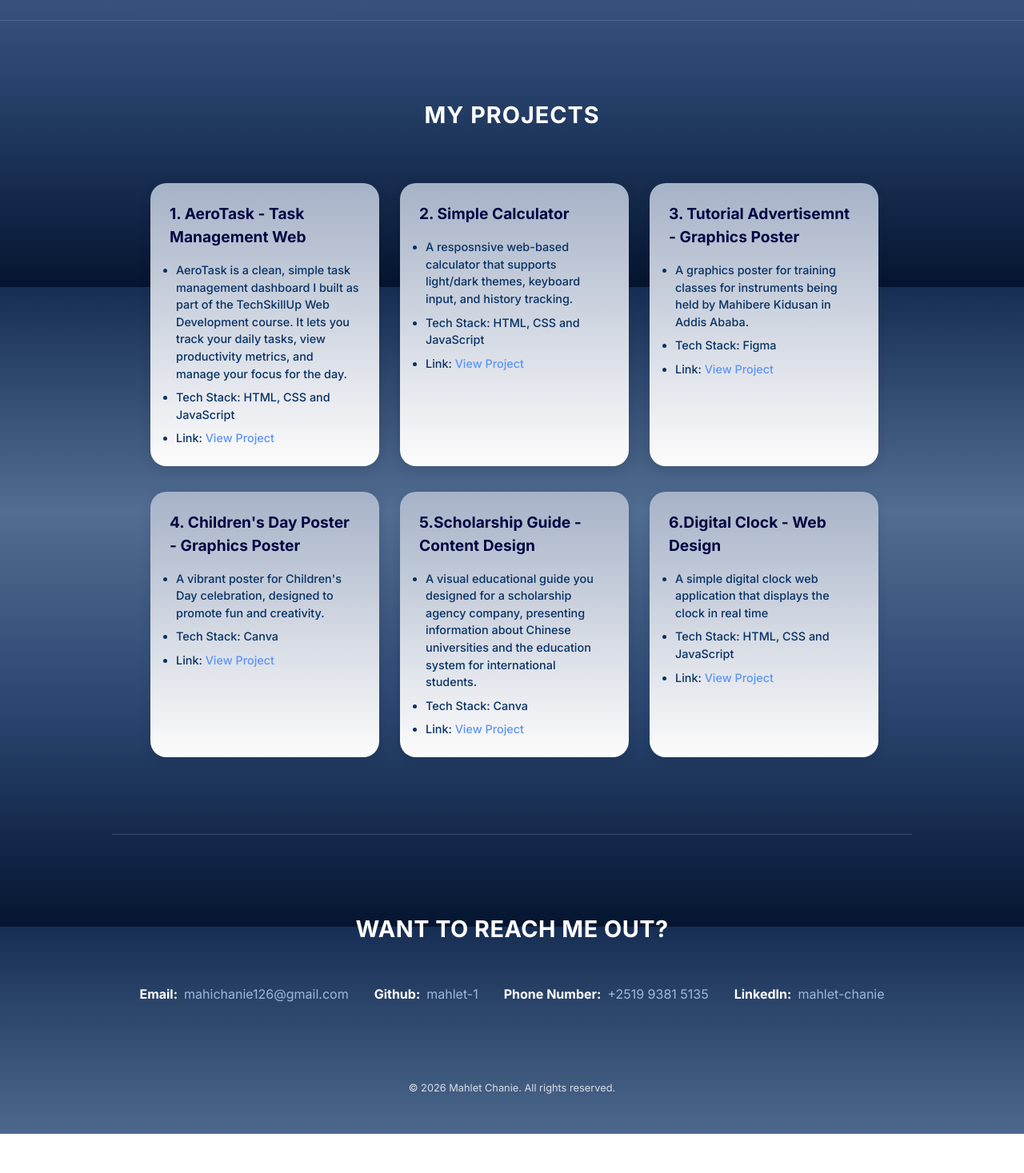
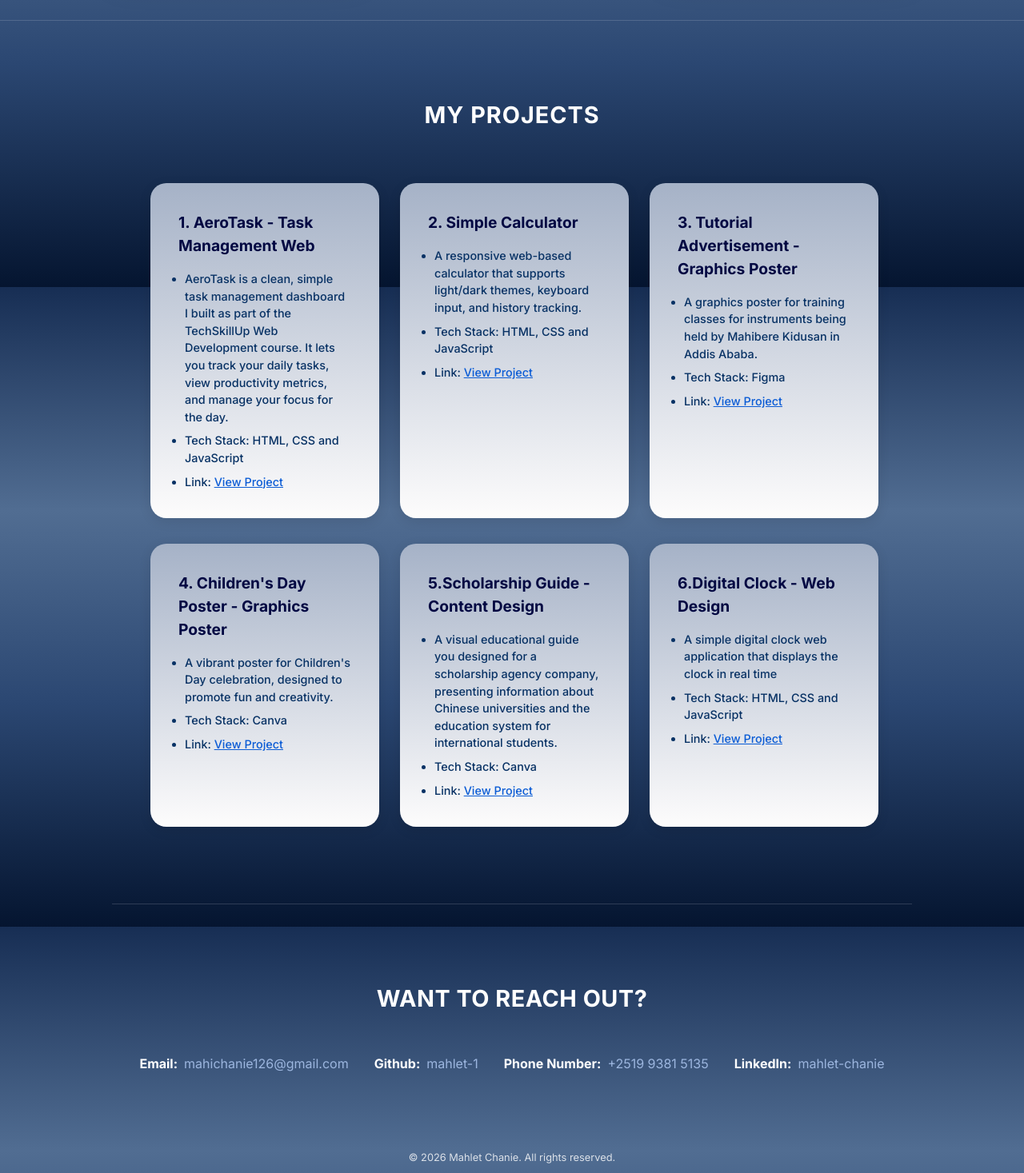
Before and after one commit to mahlet-1/My-Portfolio, a React (Vite) app: page / in a window 1280 px wide. Shown: the part 1241-2708 px from the top of the page at 80% size. Before the commit the page ends 2659 px from the top, so only its background shows below. Built offline with nearby package versions, Linux system fonts and the light colour scheme.

Commit message:
Fix typos, padding, and layout alignment

```diff
--- a/src/components/ContactSection.jsx
+++ b/src/components/ContactSection.jsx
@@ -2,7 +2,7 @@ import '../styles/ContactSection.css';
 export default function Contact() {
   return (
     <section id="contact" className="contact-section">
-      <h2>WANT TO REACH ME OUT?</h2>
+      <h2>WANT TO REACH OUT?</h2>
       <div className="contact-links">
         <div className="contact-item">
           <span>Email: </span>
--- a/src/data.js
+++ b/src/data.js
@@ -17,13 +17,13 @@ export const projects = [
   {
     id: 2,
     title: "2. Simple Calculator",
-    description: "A resposnsive web-based calculator that supports light/dark themes, keyboard input, and history tracking." ,
+    description: "A responsive web-based calculator that supports light/dark themes, keyboard input, and history tracking." ,
     techStack: "HTML, CSS and JavaScript",
     link: "https://github.com/mahlet-1/Simple-Calculator",
   },
   {
     id: 3,
-    title: "3. Tutorial Advertisemnt - Graphics Poster",
+    title: "3. Tutorial Advertisement - Graphics Poster",
     description: "A graphics poster for training classes for instruments being held by Mahibere Kidusan in Addis Ababa. ",
     techStack: "Figma",
     link: "https://www.figma.com/design/g7qoVVWUMbeC1RpmSt0vM9/Untitled?node-id=0-1&t=IKbo2uGfC8hu8kZ1-1" ,
--- a/src/styles/NavBar.css
+++ b/src/styles/NavBar.css
@@ -52,6 +52,7 @@
     padding: 1.5 rem 1rem;
     gap: 1.5rem;
   }
+
   .Logo
   .nav-links {
     flex-direction: column;
--- a/src/styles/Projects.css
+++ b/src/styles/Projects.css
@@ -25,7 +25,7 @@
   box-sizing: border-box;
   background: linear-gradient(360deg, #fdfcfc 0%, #4e6892 200%);
   border-radius: 20px;
-  padding: 24px;
+  padding: 35px;
   box-shadow: 0 4px 15px rgba(0, 0, 0, 0.1);
 }
 
@@ -53,8 +53,8 @@
 }
 
 .project-card a {
-  color: #5d95f5;
-  text-decoration: none;
+  color: #0b5cd5;
+  text-decoration: underline;
   margin: 0;
 }
 
```
Also changed, not shown: 1 other file (tests, documents, lock files or other folders).
